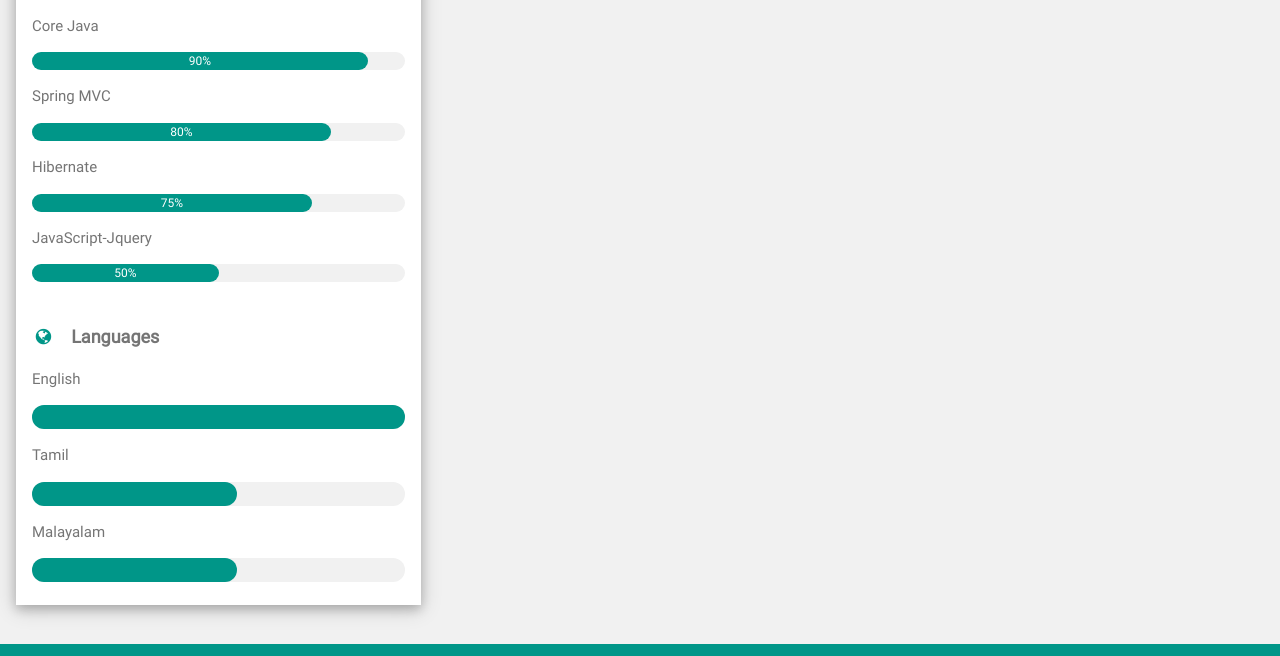
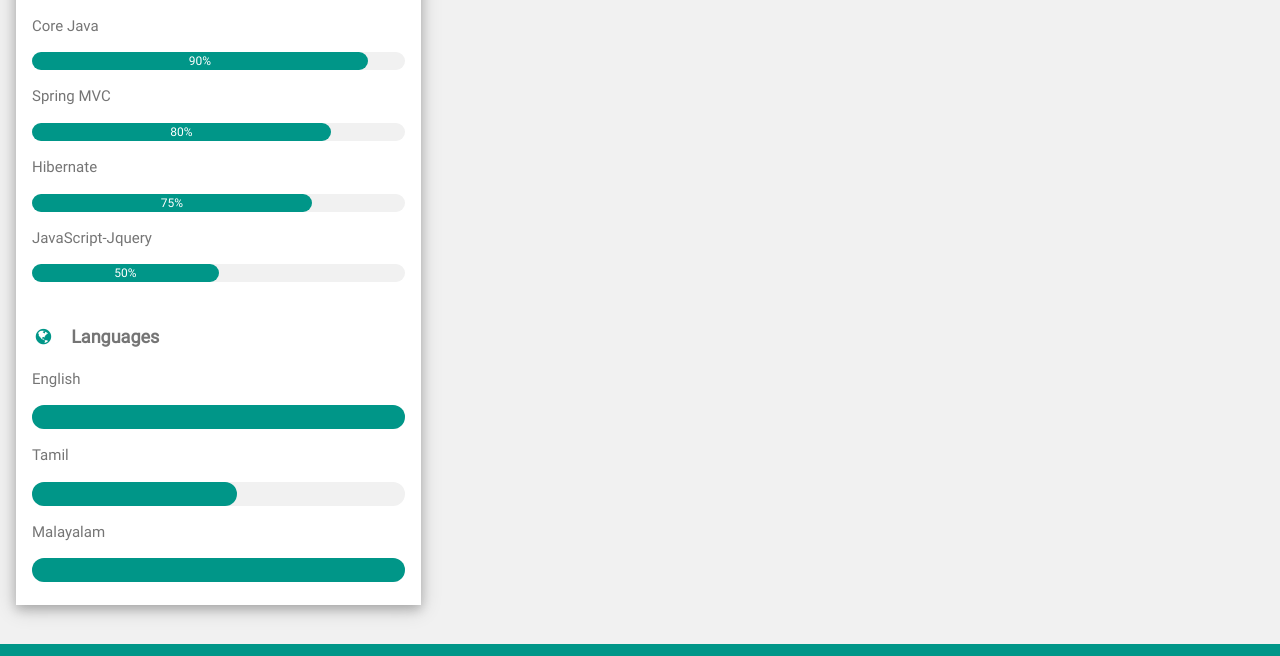
Before and after one commit to VISHNUK1/Portfolio, a plain HTML site: page index.html in a window 1280 px wide. Shown: the part 778-1434 px from the top of the page. Drawn offline with Linux system fonts and the light colour scheme.

Commit message:
malayalm percentage2

```diff
--- a/index.html
+++ b/index.html
@@ -67,7 +67,7 @@ html,body,h1,h2,h3,h4,h5,h6 {font-family: "Roboto", sans-serif}
           </div>
           <p>Malayalam</p>
           <div class="w3-light-grey w3-round-xlarge">
-            <div class="w3-round-xlarge w3-teal" style="height:24px;width:55%"></div>
+            <div class="w3-round-xlarge w3-teal" style="height:24px;width:100%"></div>
           </div>
           <br>
         </div>
```
